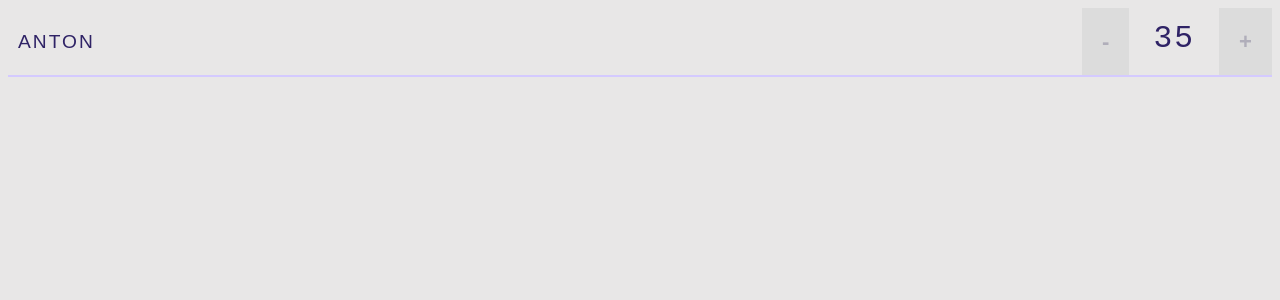
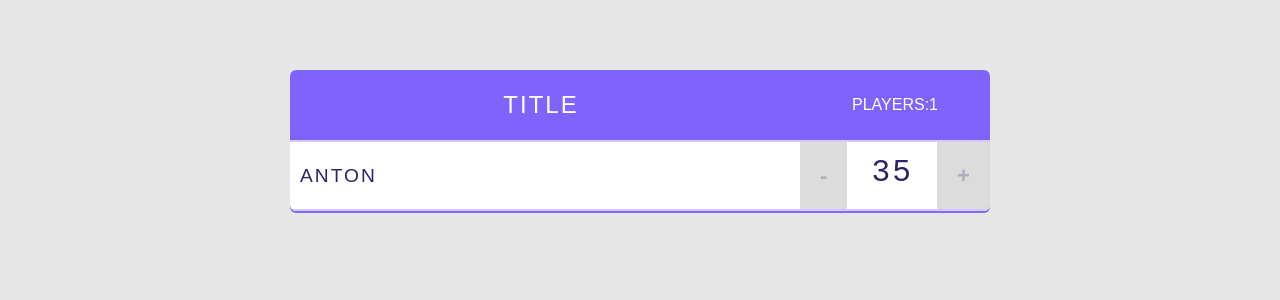
Before and after one commit to miroshkin/first-react-app, a React (Create React App) app: page / in a window 1280 px wide. Shown: the top 300 px of the page. Built offline with nearby package versions, Linux system fonts and the light colour scheme.

Commit message:
Added counter component

```diff
--- a/src/index.js
+++ b/src/index.js
@@ -17,18 +17,33 @@ const Player = () => {
   return (
     <div className="player">
       <span className  ="player-name">Anton</span>
+      <Counter/>
+    </div>
+  );
+}
+
+const Counter = () => {
+  return (
       <div className="counter">
         <button className="counter-action decrement"> - </button>
         <span className="counter-score">35</span>
         <button className="counter-action increment"> + </button>
       </div>
+  );
+}
+
+const MyApp = () => {
+  return (
+    <div className="scoreboard">
+      <Header/>
+      {/* Players list */}
+      <Player/>
     </div>
   );
 }
 
-
 ReactDOM.render(
-  <Player />,
+  <MyApp />,
   document.getElementById('root')
 );
 
```
